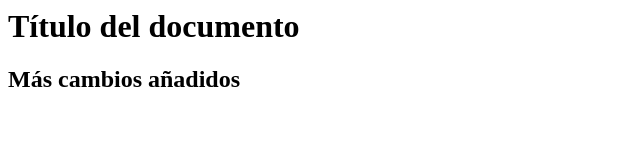
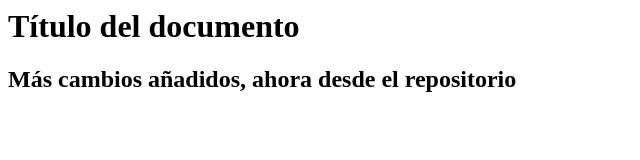
Before and after one commit to xamaruk/ejercicio_git, a plain HTML site: page index.html in a window 1280 px wide. Shown: the whole page, without its empty margins (0-640 px from the left). Drawn offline with Linux system fonts and the light colour scheme.

Commit message:
actualizado desde repo

```diff
--- a/index.html
+++ b/index.html
@@ -5,7 +5,7 @@
     <body>
         <h1>Título del documento</h1>
         <h2>
-            Más cambios añadidos
+            Más cambios añadidos, ahora desde el repositorio
         </h2>
     </body>
 </html>
```
